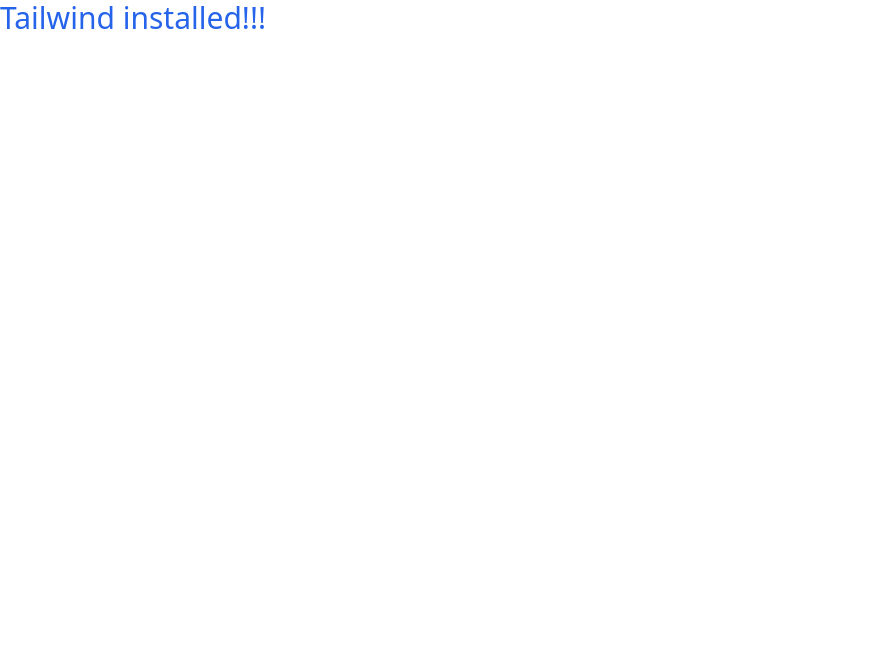
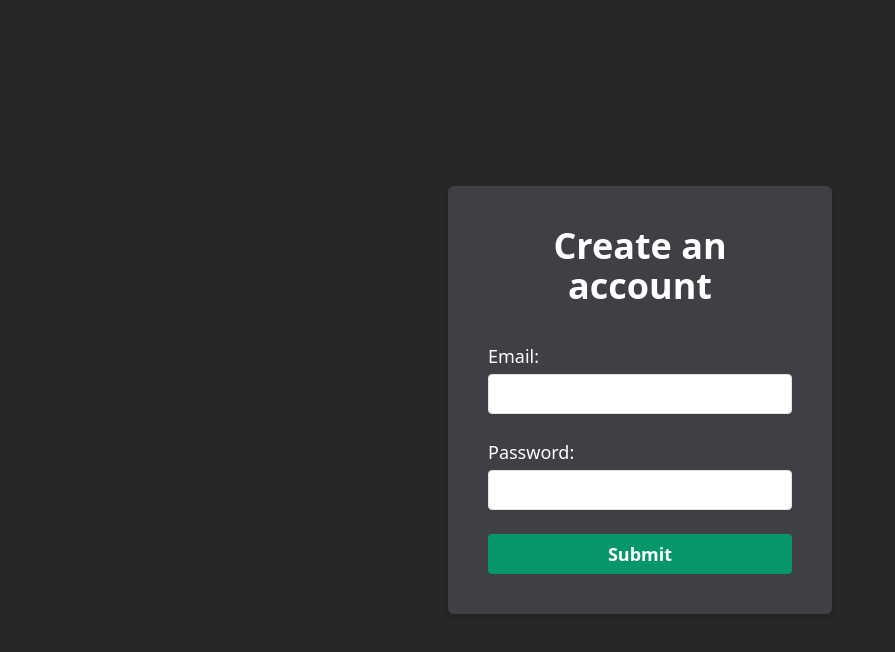
Before and after one commit to KlevertonOliveira/advanced-forms-with-zod-and-react-hook-form, a React (Vite) app: page / in a window 1280 px wide. Shown: the top 652 px of the page, without its empty margins (0-895 px from the left). Built offline with nearby package versions, Linux system fonts and the light colour scheme.

Commit message:
feat: add form structure with styles

```diff
--- a/package.json
+++ b/package.json
@@ -9,8 +9,11 @@
     "preview": "vite preview"
   },
   "dependencies": {
+    "@hookform/resolvers": "^3.0.1",
     "react": "^18.2.0",
-    "react-dom": "^18.2.0"
+    "react-dom": "^18.2.0",
+    "react-hook-form": "^7.43.9",
+    "zod": "^3.21.4"
   },
   "devDependencies": {
     "@types/react": "^18.0.28",
--- a/src/App.tsx
+++ b/src/App.tsx
@@ -1,7 +1,39 @@
 export default function App() {
   return (
-    <div>
-      <h1 className='text-3xl text-blue-600'>Tailwind installed!!!</h1>
-    </div>
+    <main className='min-h-screen bg-zinc-800 flex justify-center items-center'>
+      <form className='flex flex-col gap-6 w-full max-w-sm bg-zinc-700 shadow-md p-10 rounded-md'>
+        <h2 className='text-center text-white font-bold text-4xl mb-3'>
+          Create an account
+        </h2>
+        <div className='flex flex-col gap-1'>
+          <label className='text-white text-lg' htmlFor='email'>
+            Email:
+          </label>
+          <input
+            className='border border-zinc-200 shadow-sm rounded h-10'
+            type='email'
+            name='email'
+            id='email'
+          />
+        </div>
+        <div className='flex flex-col gap-1'>
+          <label className='text-white text-lg' htmlFor='password'>
+            Password:
+          </label>
+          <input
+            className='border border-zinc-200 shadow-sm rounded h-10'
+            type='password'
+            name='password'
+            id='password'
+          />
+        </div>
+        <button
+          type='submit'
+          className='bg-emerald-600 text-white rounded h-10 text-lg font-semibold hover:bg-emerald-700 transition-colors'
+        >
+          Submit
+        </button>
+      </form>
+    </main>
   );
 }
```
Also changed, not shown: 1 other file (tests, documents, lock files or other folders).
